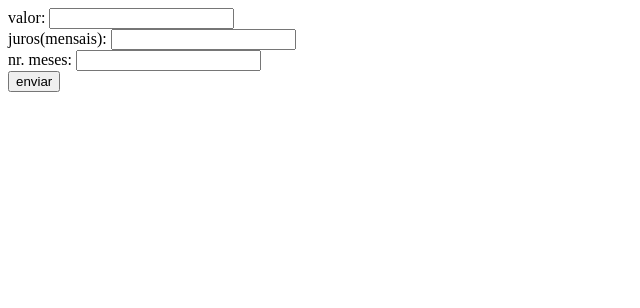
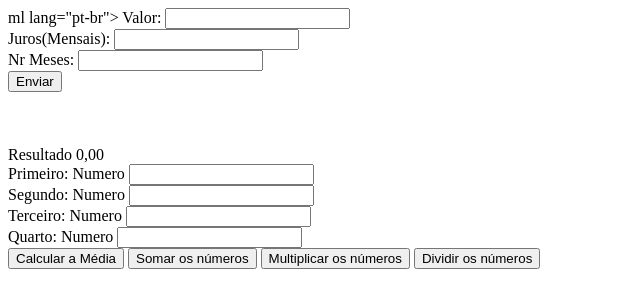
Before and after one commit to damitor/primeiro-B_3t, a plain HTML site: page index.html in a window 1280 px wide. Shown: the whole page, without its empty margins (0-640 px from the left). Drawn offline with Linux system fonts and the light colour scheme.

Commit message:
19 do 10

```diff
--- a/index.html
+++ b/index.html
@@ -1,20 +1,36 @@
-<!DOCTYPE html>
-<html lang="pt-br">
+ml lang="pt-br">
 
 <head>
     <meta charset="UTF-8">
     <meta http-equiv="X-UA-Compatible" content="IE=edge">
     <meta name="viewport" content="width=device-width, initial-scale=1.0">
     <title>Primeiro B</title>
-    <script src="estudo.js"></script>
+    <scrip<!DOCTYPE html>
+<htt src="estudo.js"></script>
 </head>
 
 <body>
 
-   valor: <input id="valor" type="text"><br>
-   juros(mensais): <input id="juros" type="text"><br>
-   nr. meses: <input id="meses" type="text"><br>
-   <button onclick="total()">enviar</button>
+    Valor:   <input id="valor" type="text"><br>
+    Juros(Mensais):   <input id="juros" type="text"><br>
+    Nr Meses:   <input id="meses" type="text"><br>
+     <button onclick="total()">Enviar</button>
+
+<br><br><br><br>
+
+
+<span id="result">  Resultado 0,00</span><br>
+Primeiro: Numero <input id="n1" type="text"><br>
+Segundo: Numero <input id="n2" type="text"><br>
+Terceiro: Numero <input id="n3" type="text"><br>
+Quarto: Numero <input id="n4" type="text"><br>
+
+<button onclick="media()">Calcular a Média</button>
+<button onclick="soma()">Somar os números</button>
+<button onclick="Multiplicar()">Multiplicar os números</button>
+<button onclick="Dividir()">Dividir os números</button>
+
+
 </body>
 
 </html>
```
